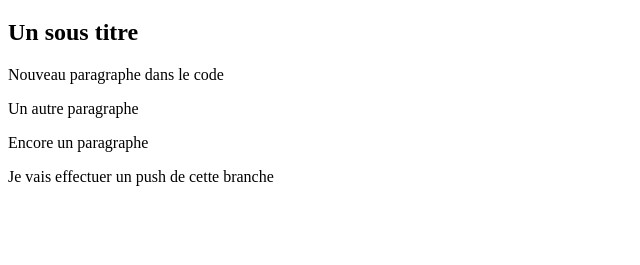
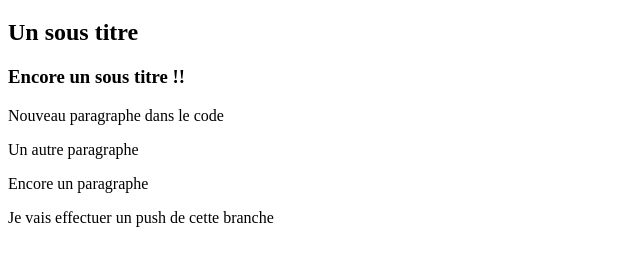
Before and after one commit to TchazeuL/Projet1, a plain HTML site: page index.html in a window 1280 px wide. Shown: the part 61-326 px from the top of the page, without its empty margins (0-640 px from the left). Drawn offline with Linux system fonts and the light colour scheme.

Commit message:
rajout de h3

```diff
--- a/index.html
+++ b/index.html
@@ -12,6 +12,7 @@
 <body>
     <h1> Un super titre !</h1>
     <h2>Un sous titre</h2>
+    <h3>Encore un sous titre !!</h3>
     <p>Nouveau paragraphe dans le code</p>
     <div>
         <p>Un autre paragraphe</p>
```
